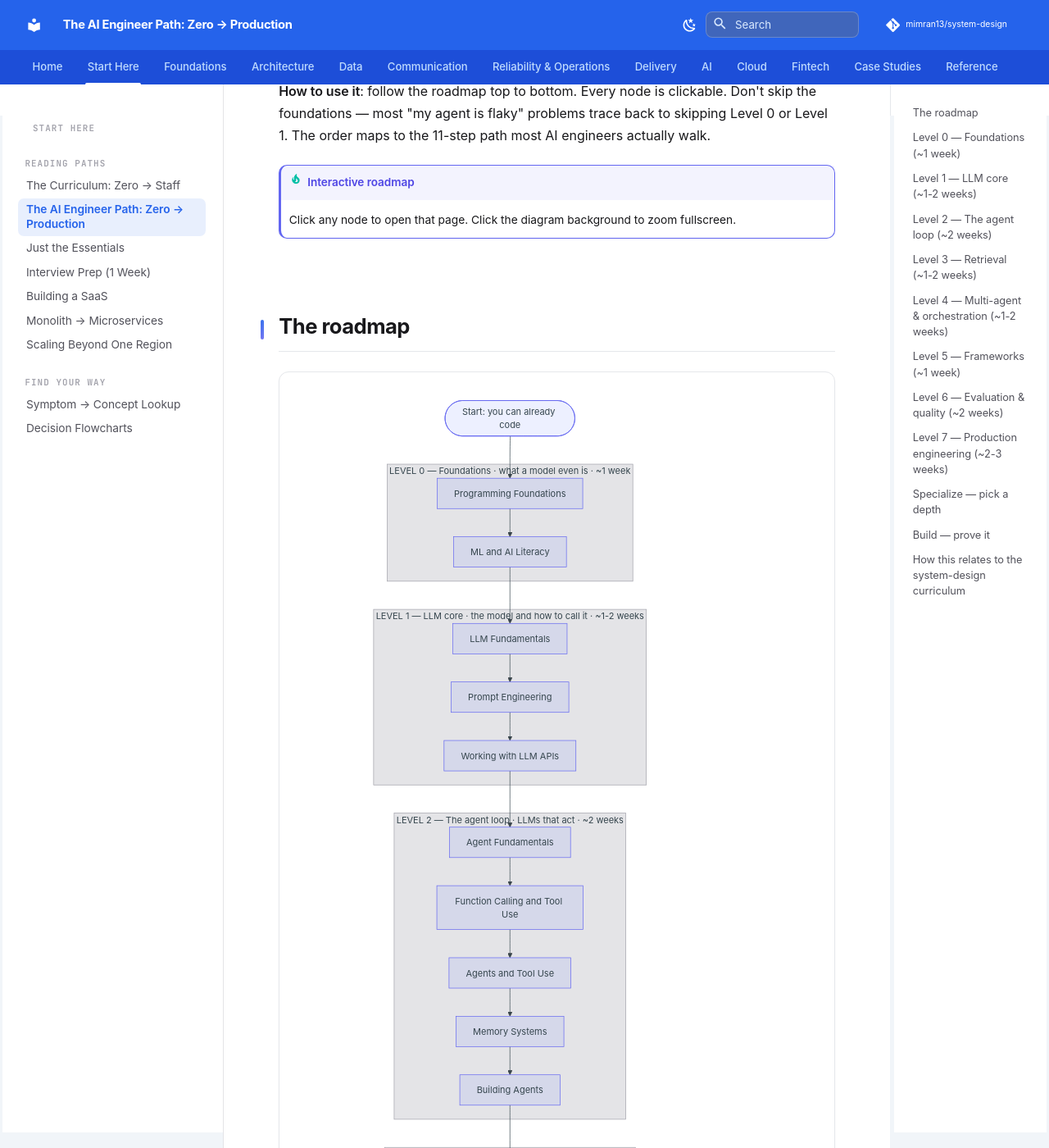
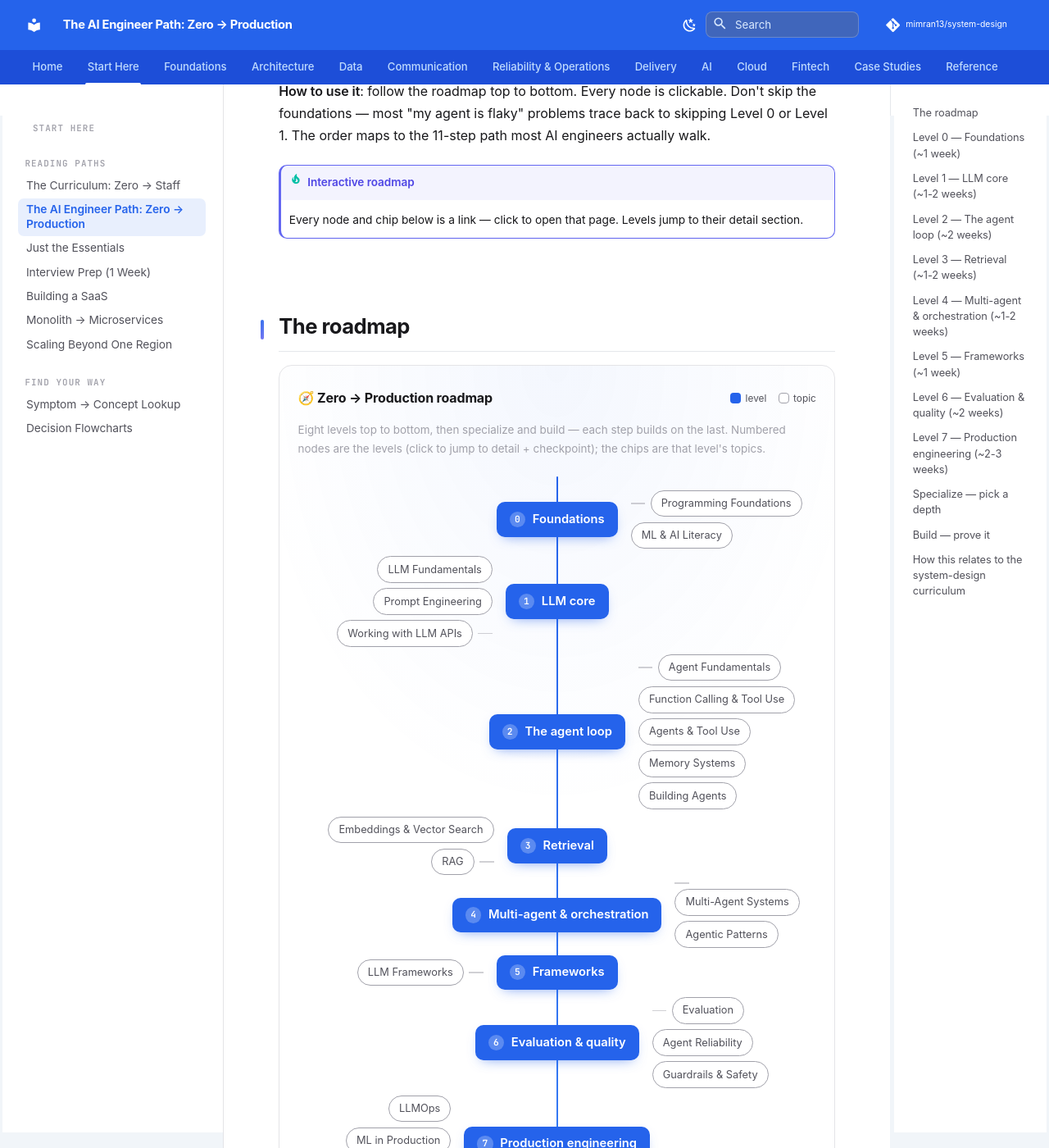
Before and after one commit to mimran13/system-design, an MkDocs documentation site: the page built from docs/paths/ai-engineer.md, in a window 1280 px wide and 1400 px high, scrolled down 272 px. Shown: the whole window at 82% size. Built offline with MkDocs 1.6.1 and Material for MkDocs 9.7.7, drawn with Linux system fonts in a browser that asks for light colours; comment, search, counter and statistics services are not loaded; some of the changed text lies outside the part shown.

Commit message:
feat(ai-engineer): convert roadmap from Mermaid to the bespoke CSS spine
Same treatment as the curriculum: 8 levels + Specialize + Build as numbered
core nodes (linking to their detail sections), topics as branch chips. Add
anchor IDs; drop sd-mermaid-links; fix the mermaid zoom tip.

Co-Authored-By: Claude Opus 4.8 (1M context) <noreply@anthropic.com>

````diff
--- a/docs/paths/ai-engineer.md
+++ b/docs/paths/ai-engineer.md
@@ -5,117 +5,56 @@ A single ordered route from "I can code" to "I ship reliable AI systems." This i
 **How to use it**: follow the roadmap top to bottom. Every node is clickable. Don't skip the foundations — most "my agent is flaky" problems trace back to skipping Level 0 or Level 1. The order maps to the 11-step path most AI engineers actually walk.
 
 !!! tip "Interactive roadmap"
-    Click any node to open that page. Click the diagram background to zoom fullscreen.
-
-<div class="sd-mermaid-links" data-links='{
-  "Programming Foundations": "../../software-design/",
-  "ML and AI Literacy": "../../ai/ml-literacy/",
-  "LLM Fundamentals": "../../ai/llm-fundamentals/",
-  "Prompt Engineering": "../../ai/prompt-engineering/",
-  "Working with LLM APIs": "../../ai/working-with-llm-apis/",
-  "Agent Fundamentals": "../../agents/agent-fundamentals/",
-  "Function Calling and Tool Use": "../../agents/function-calling/",
-  "Agents and Tool Use": "../../ai/agents-and-tool-use/",
-  "Memory Systems": "../../ai/memory-systems/",
-  "Building Agents": "../../agents/building-agents/",
-  "Embeddings and Vector Search": "../../ai/embeddings-vector-search/",
-  "RAG": "../../ai/rag/",
-  "Multi-Agent Systems": "../../agents/multi-agent-systems/",
-  "Agentic Patterns": "../../ai/agentic-patterns/",
-  "LLM Frameworks": "../../ai/llm-frameworks/",
-  "Evaluation": "../../ai/evaluation/",
-  "Agent Reliability": "../../agents/agent-reliability/",
-  "Guardrails and Safety": "../../ai/guardrails-safety/",
-  "LLMOps": "../../ai/llmops/",
-  "ML in Production": "../../ai/ml-in-production/",
-  "LLM Inference and Serving": "../../ai/llm-inference/",
-  "Fine-Tuning": "../../ai/fine-tuning/",
-  "Example: Research Agent": "../../agents/example-research-agent/",
-  "Example: Data Analysis Agent": "../../agents/example-data-agent/",
-  "Example: Customer Support Agent": "../../agents/example-customer-support-agent/"
-}'></div>
+    Every node and chip below is a link — click to open that page. Levels jump to their detail section.
 
 ## The roadmap
 
-```mermaid
-graph TD
-    Start([Start: you can already code]) --> F1
-
-    subgraph L0 ["LEVEL 0 — Foundations · what a model even is · ~1 week"]
-        F1[Programming Foundations] --> F2[ML and AI Literacy]
-    end
-
-    F2 --> C1
-
-    subgraph L1 ["LEVEL 1 — LLM core · the model and how to call it · ~1-2 weeks"]
-        C1[LLM Fundamentals] --> C2[Prompt Engineering]
-        C2 --> C3[Working with LLM APIs]
-    end
-
-    C3 --> AG1
-
-    subgraph L2 ["LEVEL 2 — The agent loop · LLMs that act · ~2 weeks"]
-        AG1[Agent Fundamentals] --> AG2[Function Calling and Tool Use]
-        AG2 --> AG3[Agents and Tool Use]
-        AG3 --> AG4[Memory Systems]
-        AG4 --> AG5[Building Agents]
-    end
-
-    AG5 --> R1
-
-    subgraph L3 ["LEVEL 3 — Retrieval · grounding in your data · ~1-2 weeks"]
-        R1[Embeddings and Vector Search] --> R2[RAG]
-    end
-
-    R2 --> M1
-
-    subgraph L4 ["LEVEL 4 — Multi-agent & orchestration · ~1-2 weeks"]
-        M1[Multi-Agent Systems] --> M2[Agentic Patterns]
-    end
-
-    M2 --> FW1
-
-    subgraph L5 ["LEVEL 5 — Frameworks · when (and when not) · ~1 week"]
-        FW1[LLM Frameworks]
-    end
-
-    FW1 --> EV1
-
-    subgraph L6 ["LEVEL 6 — Evaluation & quality · the part that separates toys from products · ~2 weeks"]
-        EV1[Evaluation] --> EV2[Agent Reliability]
-        EV2 --> EV3[Guardrails and Safety]
-    end
-
-    EV3 --> P1
-
-    subgraph L7 ["LEVEL 7 — Production engineering · ship it, run it, afford it · ~2-3 weeks"]
-        P1[LLMOps] --> P2[ML in Production]
-        P2 --> P3[LLM Inference and Serving]
-    end
-
-    P3 --> SP
-
-    subgraph SPEC ["SPECIALIZE — pick a depth"]
-        SP{Choose a track} --> T1[Fine-Tuning]
-        SP --> T2[RAG]
-        SP --> T3[Building Agents]
-        SP --> T4[LLM Inference and Serving]
-    end
-
-    T1 --> Apply
-    T2 --> Apply
-    T3 --> Apply
-    T4 --> Apply
-
-    subgraph BUILD ["BUILD — prove it"]
-        Apply["Example: Research Agent"] --> Apply2["Example: Data Analysis Agent"]
-        Apply2 --> Apply3["Example: Customer Support Agent"]
-    end
-```
+<div class="roadmap">
+  <div class="rm-head">
+    <span class="h">🧭 Zero → Production roadmap</span>
+    <span class="legend">
+      <i><span class="sw core"></span>level</i>
+      <i><span class="sw opt"></span>topic</i>
+    </span>
+  </div>
+  <p class="rm-sub">Eight levels top to bottom, then specialize and build — each step builds on the last. Numbered nodes are the levels (click to jump to detail + checkpoint); the chips are that level's topics.</p>
+  <div class="rm-track">
+    <div class="rm-stop">
+      <a class="rm-node" href="#level-0"><span class="n">0</span>Foundations</a><div class="rm-branch right"><a class="rm-chip" href="../../software-design/">Programming Foundations</a><a class="rm-chip" href="../../ai/ml-literacy/">ML &amp; AI Literacy</a></div>
+    </div>
+    <div class="rm-stop">
+      <div class="rm-branch left"><a class="rm-chip" href="../../ai/llm-fundamentals/">LLM Fundamentals</a><a class="rm-chip" href="../../ai/prompt-engineering/">Prompt Engineering</a><a class="rm-chip" href="../../ai/working-with-llm-apis/">Working with LLM APIs</a></div><a class="rm-node" href="#level-1"><span class="n">1</span>LLM core</a>
+    </div>
+    <div class="rm-stop">
+      <a class="rm-node" href="#level-2"><span class="n">2</span>The agent loop</a><div class="rm-branch right"><a class="rm-chip" href="../../agents/agent-fundamentals/">Agent Fundamentals</a><a class="rm-chip" href="../../agents/function-calling/">Function Calling &amp; Tool Use</a><a class="rm-chip" href="../../ai/agents-and-tool-use/">Agents &amp; Tool Use</a><a class="rm-chip" href="../../ai/memory-systems/">Memory Systems</a><a class="rm-chip" href="../../agents/building-agents/">Building Agents</a></div>
+    </div>
+    <div class="rm-stop">
+      <div class="rm-branch left"><a class="rm-chip" href="../../ai/embeddings-vector-search/">Embeddings &amp; Vector Search</a><a class="rm-chip" href="../../ai/rag/">RAG</a></div><a class="rm-node" href="#level-3"><span class="n">3</span>Retrieval</a>
+    </div>
+    <div class="rm-stop">
+      <a class="rm-node" href="#level-4"><span class="n">4</span>Multi-agent &amp; orchestration</a><div class="rm-branch right"><a class="rm-chip" href="../../agents/multi-agent-systems/">Multi-Agent Systems</a><a class="rm-chip" href="../../ai/agentic-patterns/">Agentic Patterns</a></div>
+    </div>
+    <div class="rm-stop">
+      <div class="rm-branch left"><a class="rm-chip" href="../../ai/llm-frameworks/">LLM Frameworks</a></div><a class="rm-node" href="#level-5"><span class="n">5</span>Frameworks</a>
+    </div>
+    <div class="rm-stop">
+      <a class="rm-node" href="#level-6"><span class="n">6</span>Evaluation &amp; quality</a><div class="rm-branch right"><a class="rm-chip" href="../../ai/evaluation/">Evaluation</a><a class="rm-chip" href="../../agents/agent-reliability/">Agent Reliability</a><a class="rm-chip" href="../../ai/guardrails-safety/">Guardrails &amp; Safety</a></div>
+    </div>
+    <div class="rm-stop">
+      <div class="rm-branch left"><a class="rm-chip" href="../../ai/llmops/">LLMOps</a><a class="rm-chip" href="../../ai/ml-in-production/">ML in Production</a><a class="rm-chip" href="../../ai/llm-inference/">LLM Inference &amp; Serving</a></div><a class="rm-node" href="#level-7"><span class="n">7</span>Production engineering</a>
+    </div>
+    <div class="rm-stop">
+      <a class="rm-node" href="#specialize">Specialize</a><div class="rm-branch right"><a class="rm-chip" href="../../ai/fine-tuning/">Fine-Tuning</a><a class="rm-chip" href="../../ai/rag/">RAG depth</a><a class="rm-chip" href="../../agents/building-agents/">Building Agents</a><a class="rm-chip" href="../../ai/llm-inference/">LLM Inference &amp; Serving</a></div>
+    </div>
+    <div class="rm-stop">
+      <div class="rm-branch left"><a class="rm-chip" href="../../agents/example-research-agent/">Research Agent</a><a class="rm-chip" href="../../agents/example-data-agent/">Data Analysis Agent</a><a class="rm-chip" href="../../agents/example-customer-support-agent/">Customer Support Agent</a></div><a class="rm-node" href="#build">Build</a>
+    </div>
+  </div>
+</div>
 
 ---
 
-## Level 0 — Foundations *(~1 week)*
+## Level 0 — Foundations *(~1 week)* { #level-0 }
 
 **The question**: before any LLM, what is a model, and when do you even need ML?
 
@@ -128,7 +67,7 @@ graph TD
     - When would you *not* reach for ML/an LLM at all?
     - What does "7B parameters" mean, roughly?
 
-## Level 1 — LLM core *(~1-2 weeks)*
+## Level 1 — LLM core *(~1-2 weeks)* { #level-1 }
 
 **The question**: how does the model behave, and how do I call it from real code?
 
@@ -142,7 +81,7 @@ graph TD
     - How do you get reliable JSON out of a model instead of parsing prose?
     - What's the cheapest lever for cutting cost on requests that share a big system prompt?
 
-## Level 2 — The agent loop *(~2 weeks)*
+## Level 2 — The agent loop *(~2 weeks)* { #level-2 }
 
 **The question**: how does an LLM *do things* — call tools, take multiple steps, remember?
 
@@ -158,7 +97,7 @@ graph TD
     - Why is the API stateless, and what does that mean for "memory"?
     - When does a task justify an agent versus a single well-prompted call?
 
-## Level 3 — Retrieval *(~1-2 weeks)*
+## Level 3 — Retrieval *(~1-2 weeks)* { #level-3 }
 
 **The question**: how do I ground the model in *my* data instead of just its training?
 
@@ -171,7 +110,7 @@ graph TD
     - What does reranking add on top of vector search, and when is it worth it?
     - "The model cited the wrong document." Where in the pipeline do you look?
 
-## Level 4 — Multi-agent & orchestration *(~1-2 weeks)*
+## Level 4 — Multi-agent & orchestration *(~1-2 weeks)* { #level-4 }
 
 **The question**: when one agent isn't enough, how do several coordinate?
 
@@ -183,7 +122,7 @@ graph TD
     - When does splitting work across agents help, and when does it just add coordination cost?
     - What's the difference between a planner that decomposes upfront and one that adapts as it goes?
 
-## Level 5 — Frameworks *(~1 week)*
+## Level 5 — Frameworks *(~1 week)* { #level-5 }
 
 **The question**: should I use LangChain/LangGraph, or the raw SDK plus thin helpers?
 
@@ -196,7 +135,7 @@ You reach Level 5 *after* the agent loop deliberately: a framework is much easie
     - What does LangGraph's graph model give you that a linear chain doesn't?
     - Name two situations where you'd skip the framework and go raw-SDK.
 
-## Level 6 — Evaluation & quality *(~2 weeks)*
+## Level 6 — Evaluation & quality *(~2 weeks)* { #level-6 }
 
 **The question**: is it actually any good — and how would I know if it regressed?
 
@@ -212,7 +151,7 @@ This level is what separates a demo from a product. A flashy agent with no evals
     - What's the trap with checking your eval metric every day and stopping at the first good number?
     - Name two concrete ways to reduce hallucination in a deployed system.
 
-## Level 7 — Production engineering *(~2-3 weeks)*
+## Level 7 — Production engineering *(~2-3 weeks)* { #level-7 }
 
 **The question**: how do I run this reliably, observably, and affordably?
 
@@ -226,7 +165,7 @@ This level is what separates a demo from a product. A flashy agent with no evals
     - What would you monitor to catch a silently degrading RAG system?
     - When does self-hosting inference beat calling an API?
 
-## Specialize — pick a depth
+## Specialize — pick a depth { #specialize }
 
 You can't be expert at everything. After Level 7, go deep on one:
 
@@ -235,7 +174,7 @@ You can't be expert at everything. After Level 7, go deep on one:
 - **Applied agents** → [Building Agents](../agents/building-agents.md) + [Multi-Agent Systems](../agents/multi-agent-systems.md)
 - **Platform / inference infra** → [LLM Inference & Serving](../ai/llm-inference.md) + [ML in Production](../ai/ml-in-production.md)
 
-## Build — prove it
+## Build — prove it { #build }
 
 Knowledge that hasn't built anything is trivia. Work the three end-to-end examples — attempt each yourself before reading the walkthrough:
 
````
